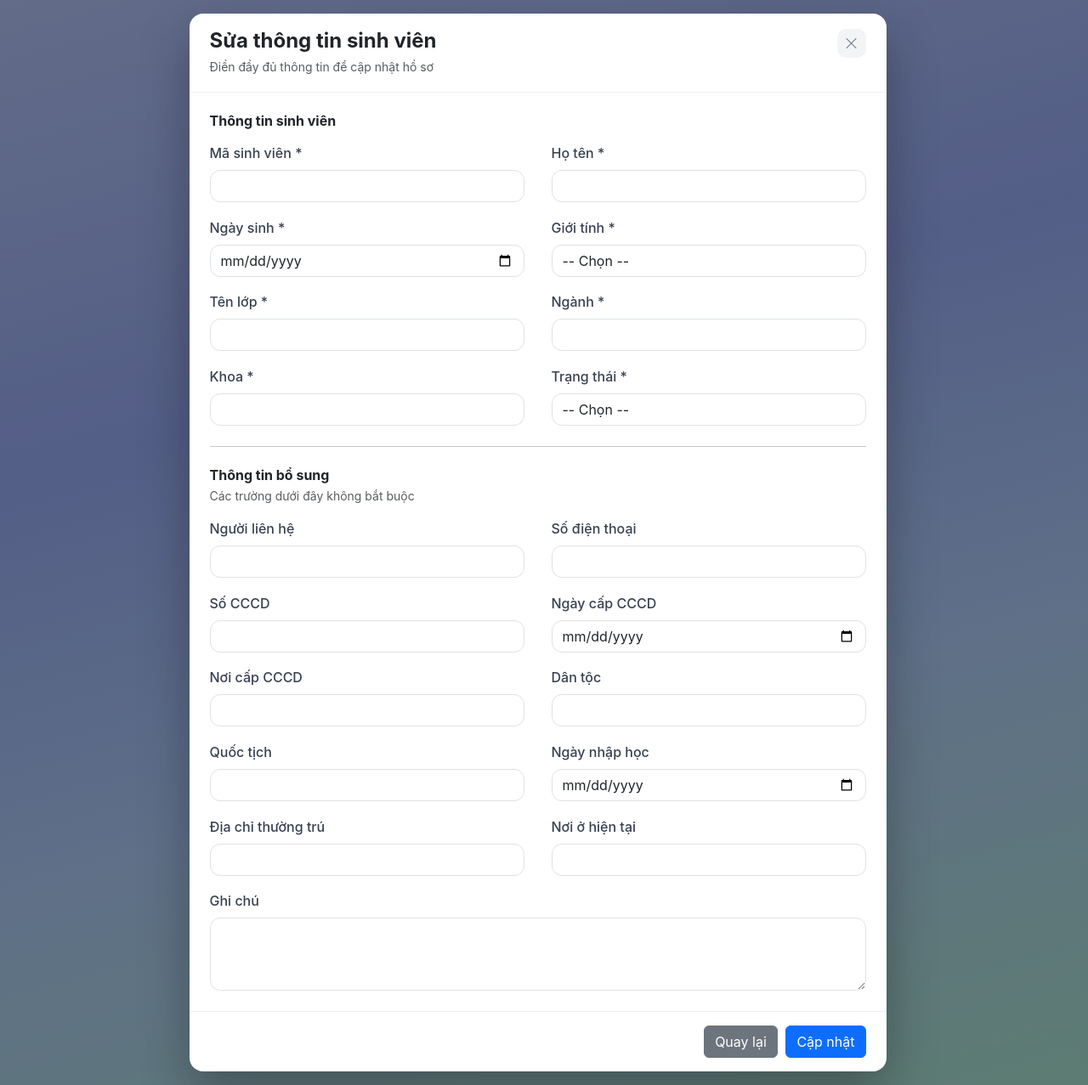
After one commit to ZaneC2122/CSE485-web-technology-project-Group11, a PHP site: page /BTL-QLSV/app/views/student/edit.php in a window 1280 px wide. The commit adds this page. Shown: the whole page at 85% size. Run offline with PHP 8.4, Linux system fonts and the light colour scheme; the template is opened without the code that fills it, so the values that code supplies are empty.

Commit message:
Cập nhật chức năng sửa thông tin

```diff
--- /dev/null
+++ b/app/views/student/edit.php
@@ -0,0 +1,134 @@
+<!DOCTYPE html>
+<html lang="vi">
+<head>
+    <meta charset="UTF-8">
+    <meta name="viewport" content="width=device-width, initial-scale=1.0">
+    <title>Cập nhật thông tin sinh viên</title>
+    <link href="https://cdn.jsdelivr.net/npm/bootstrap@5.3.8/dist/css/bootstrap.min.css" rel="stylesheet" integrity="sha384-sRIl4kxILFvY47J16cr9ZwB07vP4J8+LH7qKQnuqkuIAvNWLzeN8tE5YBujZqJLB" crossorigin="anonymous">
+    <link rel="stylesheet" href="https://cdn.jsdelivr.net/npm/bootstrap-icons@1.13.1/font/bootstrap-icons.min.css">
+    <link rel="stylesheet" href="assets/css/style.css?v=<?= defined('CSS_VERSION') ? CSS_VERSION : 6 ?>">
+</head>
+<body class="dash-page">
+    <div class="popup">
+        <form class="popup-card popup-form" action="?controller=student&action=update&id=<?= urlencode($student->ma_sv) ?>" method="post">
+            <input type="hidden" name="csrf_token" value="<?= htmlspecialchars($csrfToken, ENT_QUOTES, 'UTF-8') ?>">
+            <input type="hidden" name="q" value="<?= htmlspecialchars($q, ENT_QUOTES, 'UTF-8') ?>">
+
+            <div class="popup-head">
+                <div>
+                    <h4 class="mb-1 fw-bold">Sửa thông tin sinh viên</h4>
+                    <small class="text-muted">Điền đầy đủ thông tin để cập nhật hồ sơ</small>
+                </div>
+                <a href="?controller=student&action=index<?= $q !== '' ? '&q=' . urlencode($q) : '' ?>" class="popup-close" title="Đóng" aria-label="Đóng">
+                    <i class="bi bi-x-lg"></i>
+                </a>
+            </div>
+
+            <div class="popup-body">
+                <h6 class="fw-bold mb-3">Thông tin sinh viên</h6>
+                <div class="detail-grid">
+                    <div>
+                        <label for="ma_sv" class="form-label">Mã sinh viên *</label>
+                        <input type="text" name="ma_sv" id="ma_sv" class="form-control" value="<?= htmlspecialchars($student->ma_sv, ENT_QUOTES, 'UTF-8') ?>" readonly>
+                    </div>
+                    <div>
+                        <label for="ho_ten" class="form-label">Họ tên *</label>
+                        <input type="text" name="ho_ten" id="ho_ten" class="form-control" value="<?= htmlspecialchars($student->ho_ten ?? '', ENT_QUOTES, 'UTF-8') ?>" required>
+                    </div>
+                    <div>
+                        <label for="ngay_sinh" class="form-label">Ngày sinh *</label>
+                        <input type="date" name="ngay_sinh" id="ngay_sinh" class="form-control" value="<?= htmlspecialchars($student->ngay_sinh ?? '', ENT_QUOTES, 'UTF-8') ?>">
+                    </div>
+                    <div>
+                        <label for="gioi_tinh" class="form-label">Giới tính *</label>
+                        <select name="gioi_tinh" id="gioi_tinh" class="form-control">
+                            <option value="">-- Chọn --</option>
+                            <?php foreach (['Nam', 'Nữ', 'Khác'] as $value): ?>
+                                <option value="<?= $value ?>" <?= ($student->gioi_tinh ?? '') === $value ? 'selected' : '' ?>><?= $value ?></option>
+                            <?php endforeach; ?>
+                        </select>
+                    </div>
+                    <div>
+                        <label for="ten_lop" class="form-label">Tên lớp *</label>
+                        <input type="text" name="ten_lop" id="ten_lop" class="form-control" value="<?= htmlspecialchars($student->ten_lop ?? '', ENT_QUOTES, 'UTF-8') ?>">
+                    </div>
+                    <div>
+                        <label for="nganh" class="form-label">Ngành *</label>
+                        <input type="text" name="nganh" id="nganh" class="form-control" value="<?= htmlspecialchars($student->nganh ?? '', ENT_QUOTES, 'UTF-8') ?>">
+                    </div>
+                    <div>
+                        <label for="khoa" class="form-label">Khoa *</label>
+                        <input type="text" name="khoa" id="khoa" class="form-control" value="<?= htmlspecialchars($student->khoa ?? '', ENT_QUOTES, 'UTF-8') ?>">
+                    </div>
+                    <div>
+                        <label for="trang_thai" class="form-label">Trạng thái *</label>
+                        <select name="trang_thai" id="trang_thai" class="form-control">
+                            <option value="">-- Chọn --</option>
+                            <?php foreach (['Đang học', 'Bảo lưu', 'Thôi học', 'Đã tốt nghiệp'] as $value): ?>
+                                <option value="<?= $value ?>" <?= ($student->trang_thai ?? '') === $value ? 'selected' : '' ?>><?= $value ?></option>
+                            <?php endforeach; ?>
+                        </select>
+                    </div>
+                </div>
+
+                <hr class="my-4">
+                <h6 class="fw-bold mb-1">Thông tin bổ sung</h6>
+                <small class="text-muted d-block mb-3">Các trường dưới đây không bắt buộc</small>
+                <div class="detail-grid">
+                    <div>
+                        <label for="nguoi_lien_he" class="form-label">Người liên hệ</label>
+                        <input type="text" name="nguoi_lien_he" id="nguoi_lien_he" class="form-control" value="<?= htmlspecialchars($student->nguoi_lien_he ?? '', ENT_QUOTES, 'UTF-8') ?>">
+                    </div>
+                    <div>
+                        <label for="sdt_nguoi_lien_he" class="form-label">Số điện thoại</label>
+                        <input type="text" name="sdt_nguoi_lien_he" id="sdt_nguoi_lien_he" class="form-control" value="<?= htmlspecialchars($student->sdt_nguoi_lien_he ?? '', ENT_QUOTES, 'UTF-8') ?>">
+                    </div>
+                    <div>
+                        <label for="cccd" class="form-label">Số CCCD</label>
+                        <input type="text" name="cccd" id="cccd" class="form-control" value="<?= htmlspecialchars($student->cccd ?? '', ENT_QUOTES, 'UTF-8') ?>">
+                    </div>
+                    <div>
+                        <label for="ngay_cap_cccd" class="form-label">Ngày cấp CCCD</label>
+                        <input type="date" name="ngay_cap_cccd" id="ngay_cap_cccd" class="form-control" value="<?= htmlspecialchars($student->ngay_cap_cccd ?? '', ENT_QUOTES, 'UTF-8') ?>">
+                    </div>
+                    <div>
+                        <label for="noi_cap_cccd" class="form-label">Nơi cấp CCCD</label>
+                        <input type="text" name="noi_cap_cccd" id="noi_cap_cccd" class="form-control" value="<?= htmlspecialchars($student->noi_cap_cccd ?? '', ENT_QUOTES, 'UTF-8') ?>">
+                    </div>
+                    <div>
+                        <label for="dan_toc" class="form-label">Dân tộc</label>
+                        <input type="text" name="dan_toc" id="dan_toc" class="form-control" value="<?= htmlspecialchars($student->dan_toc ?? '', ENT_QUOTES, 'UTF-8') ?>">
+                    </div>
+                    <div>
+                        <label for="quoc_tich" class="form-label">Quốc tịch</label>
+                        <input type="text" name="quoc_tich" id="quoc_tich" class="form-control" value="<?= htmlspecialchars($student->quoc_tich ?? '', ENT_QUOTES, 'UTF-8') ?>">
+                    </div>
+                    <div>
+                        <label for="ngay_nhap_hoc" class="form-label">Ngày nhập học</label>
+                        <input type="date" name="ngay_nhap_hoc" id="ngay_nhap_hoc" class="form-control" value="<?= htmlspecialchars($student->ngay_nhap_hoc ?? '', ENT_QUOTES, 'UTF-8') ?>">
+                    </div>
+                    <div>
+                        <label for="dia_chi_thuong_tru" class="form-label">Địa chỉ thường trú</label>
+                        <input type="text" name="dia_chi_thuong_tru" id="dia_chi_thuong_tru" class="form-control" value="<?= htmlspecialchars($student->dia_chi_thuong_tru ?? '', ENT_QUOTES, 'UTF-8') ?>">
+                    </div>
+                    <div>
+                        <label for="noi_o_hien_tai" class="form-label">Nơi ở hiện tại</label>
+                        <input type="text" name="noi_o_hien_tai" id="noi_o_hien_tai" class="form-control" value="<?= htmlspecialchars($student->noi_o_hien_tai ?? '', ENT_QUOTES, 'UTF-8') ?>">
+                    </div>
+                    <div style="grid-column: 1 / -1;">
+                        <label for="ghi_chu" class="form-label">Ghi chú</label>
+                        <textarea name="ghi_chu" id="ghi_chu" class="form-control" rows="3"><?= htmlspecialchars($student->ghi_chu ?? '', ENT_QUOTES, 'UTF-8') ?></textarea>
+                    </div>
+                </div>
+            </div>
+
+            <div class="popup-foot">
+                <a href="?controller=student&action=index<?= $q !== '' ? '&q=' . urlencode($q) : '' ?>" class="btn btn-secondary">Quay lại</a>
+                <button type="submit" class="btn btn-primary" name="btn_update">Cập nhật</button>
+            </div>
+        </form>
+    </div>
+
+    <script src="https://cdn.jsdelivr.net/npm/bootstrap@5.3.8/dist/js/bootstrap.bundle.min.js" integrity="sha384-FKyoEForCGlyvwx9Hj09JcYn3nv7wiPVlz7YYwJrWVcXK/BmnVDxM+D2scQbITxI" crossorigin="anonymous"></script>
+</body>
+</html>
--- a/public/index.php
+++ b/public/index.php
@@ -31,6 +31,10 @@ if ($controller === 'home') {
         $studentController->index();
     } elseif ($action === 'detail' && $id !== null) {
         $studentController->detail($id);
+    } elseif ($action === 'edit' && $id !== null) {
+        $studentController->edit($id);
+    } elseif ($action === 'update' && $id !== null) {
+        $studentController->update($id);
     } elseif ($action === 'delete') {
         $studentController->delete();
     } else {
```
Also changed, not shown: app/controllers/StudentController.php (+62 -0 lines), app/services/StudentService.php (+64 -0 lines).
